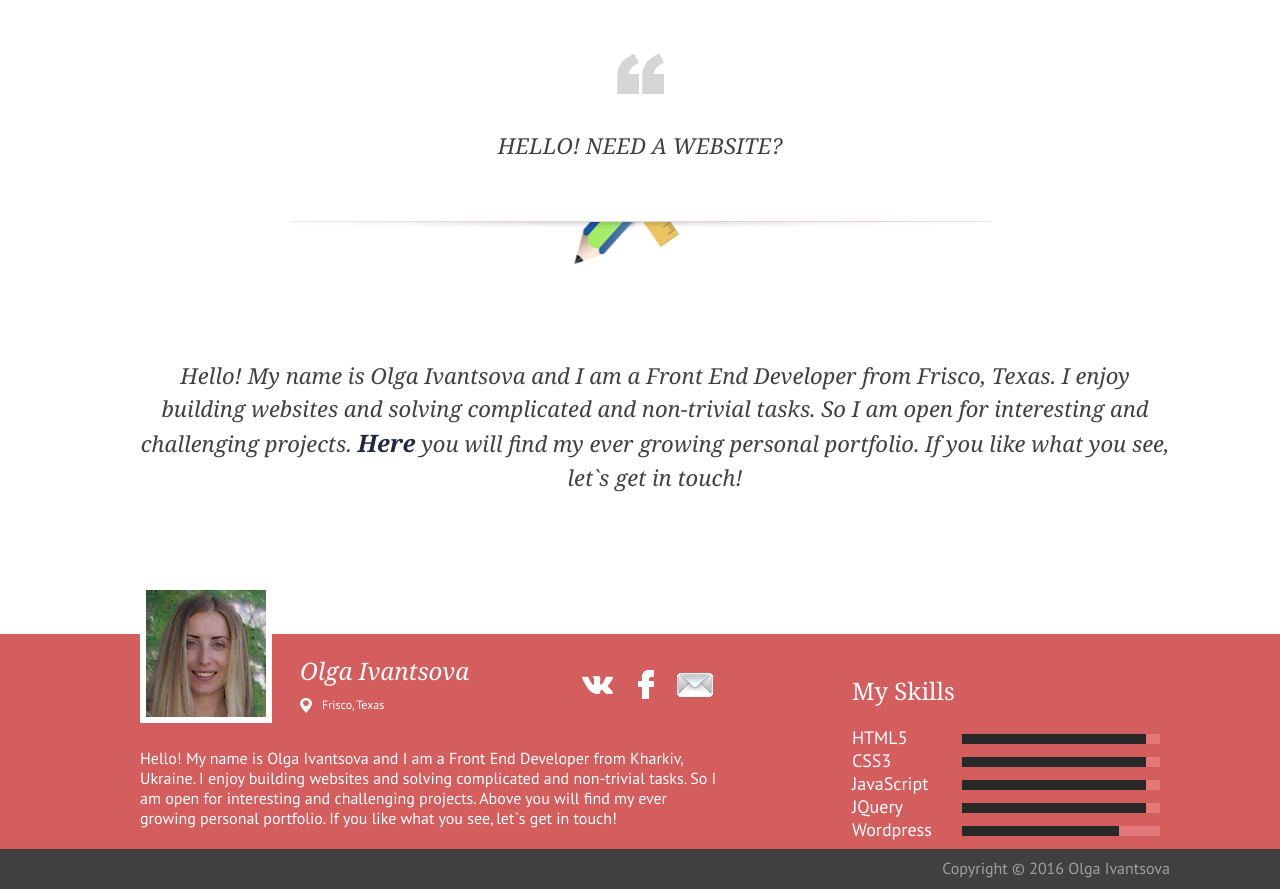
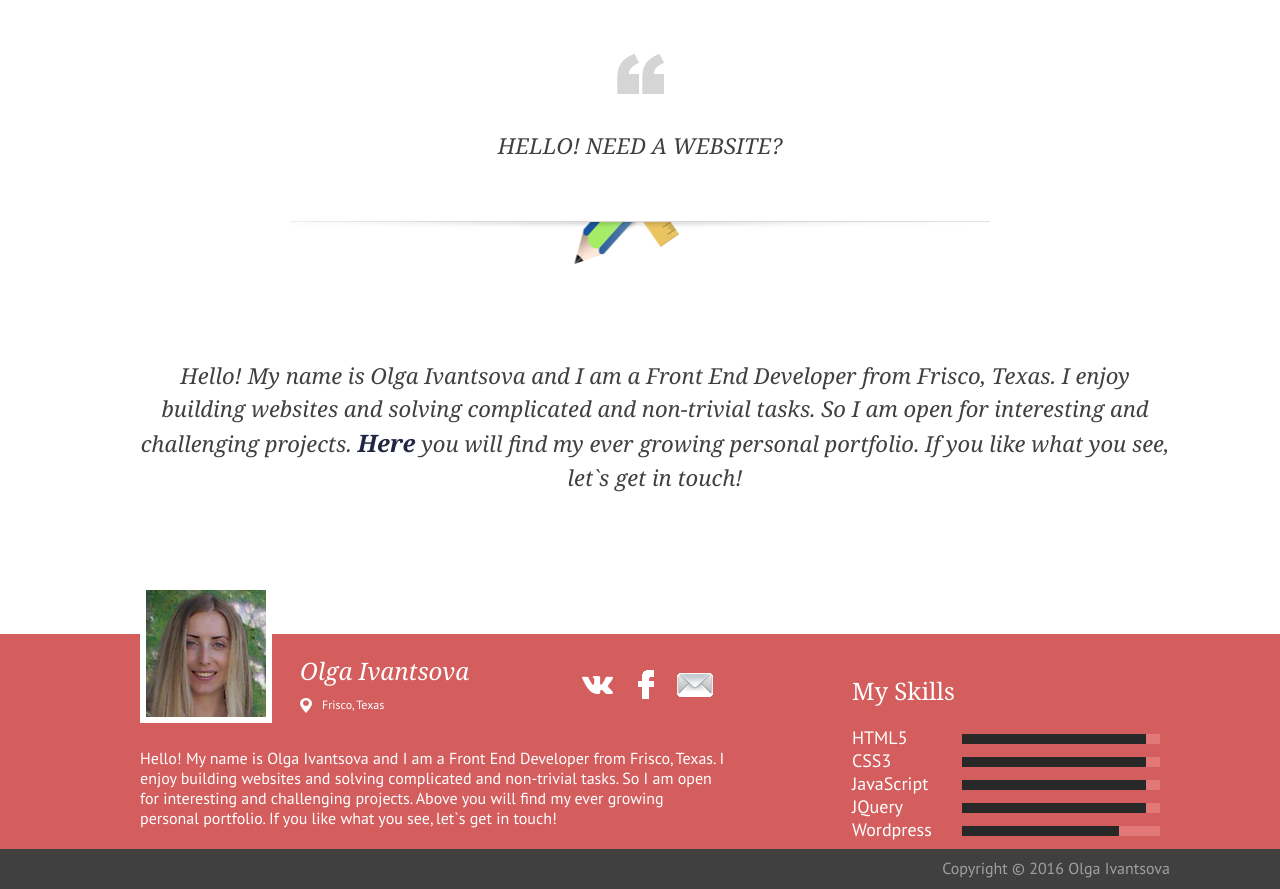
Before and after one commit to OlgaIvantsova/olgaivantsova.github.io, a plain HTML site: page about.html in a window 1280 px wide. Shown: the part 98-987 px from the top of the page. Drawn offline with Linux system fonts and the light colour scheme.

Commit message:
Update about.html
upd location

```diff
--- a/about.html
+++ b/about.html
@@ -58,7 +58,7 @@
 				</div>
 			</div>
 			<div class="author-descr">
-				<p>Hello! My name is Olga Ivantsova and I am a Front End Developer from Kharkiv, Ukraine. I enjoy building websites and solving complicated and non-trivial tasks. So I am open for interesting and challenging projects. Above you will find my ever growing personal portfolio. If you like what you see, let`s get in touch!
+				<p>Hello! My name is Olga Ivantsova and I am a Front End Developer from Frisco, Texas. I enjoy building websites and solving complicated and non-trivial tasks. So I am open for interesting and challenging projects. Above you will find my ever growing personal portfolio. If you like what you see, let`s get in touch!
 				</p>
 			</div>
 		</div>
```
